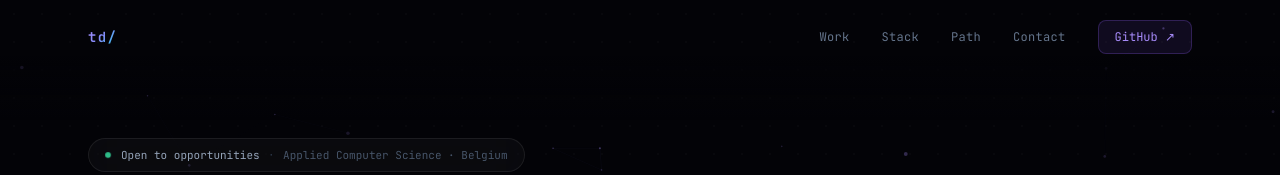
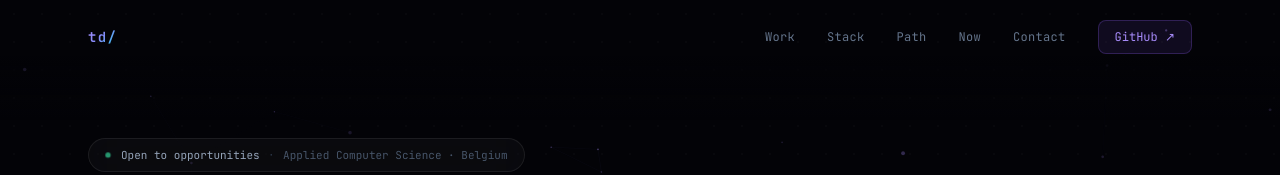
Before and after one commit to ThomasDelbrouck1/Portfolio, a Next.js app: page / in a window 1280 px wide. Shown: the top 175 px of the page. Built offline with nearby package versions, Linux system fonts and the light colour scheme.

Commit message:
Add activity feed section — internship prep log + status panel

```diff
--- a/app/page.tsx
+++ b/app/page.tsx
@@ -5,6 +5,7 @@ import Hero from "@/components/sections/Hero";
 import Projects from "@/components/sections/Projects";
 import Stack from "@/components/sections/Stack";
 import Timeline from "@/components/sections/Timeline";
+import Activity from "@/components/sections/Activity";
 import Contact from "@/components/sections/Contact";
 
 export default function Home() {
@@ -18,6 +19,7 @@ export default function Home() {
           <Projects />
           <Stack />
           <Timeline />
+          <Activity />
           <Contact />
         </main>
         <Footer />
--- a/components/layout/Navbar.tsx
+++ b/components/layout/Navbar.tsx
@@ -7,6 +7,7 @@ const links = [
   { label: "Work",    href: "#projects" },
   { label: "Stack",   href: "#stack" },
   { label: "Path",    href: "#timeline" },
+  { label: "Now",     href: "#activity" },
   { label: "Contact", href: "#contact" },
 ];
 
--- /dev/null
+++ b/components/sections/Activity.tsx
@@ -0,0 +1,129 @@
+"use client";
+
+import { activityEvents, statusItems } from "@/data/activity";
+import type { ActivityEvent } from "@/data/activity";
+import { formatRelativeTime } from "@/lib/utils";
+
+const levelConfig: Record<ActivityEvent["level"], { label: string; classes: string }> = {
+  success: {
+    label:   "OK",
+    classes: "text-emerald-400 bg-emerald-400/8 border border-emerald-400/20",
+  },
+  info: {
+    label:   "INFO",
+    classes: "text-cyan-400 bg-cyan-400/8 border border-cyan-400/20",
+  },
+  debug: {
+    label:   "DEBUG",
+    classes: "text-slate-400 bg-slate-400/6 border border-slate-400/15",
+  },
+  warn: {
+    label:   "WARN",
+    classes: "text-amber-400 bg-amber-400/8 border border-amber-400/20",
+  },
+};
+
+function FeedEntry({ event, index }: { event: ActivityEvent; index: number }) {
+  const lvl = levelConfig[event.level];
+  return (
+    <div
+      className="flex items-start gap-3 py-2.5 border-b border-white/[0.05] last:border-0 group hover:bg-white/[0.02] px-3 -mx-3 rounded-lg transition-colors duration-150 animate-fade-up"
+      style={{ animationDelay: `${index * 60}ms`, opacity: 0 }}
+    >
+      <span className={`shrink-0 font-mono text-[10px] px-1.5 py-0.5 rounded mt-0.5 ${lvl.classes}`}>
+        {lvl.label}
+      </span>
+      <span className="flex-1 text-sm text-slate-500 group-hover:text-slate-400 transition-colors leading-snug">
+        {event.message}
+      </span>
+      <span className="shrink-0 font-mono text-[11px] text-slate-700 whitespace-nowrap">
+        {formatRelativeTime(event.timestamp)}
+      </span>
+    </div>
+  );
+}
+
+export default function Activity() {
+  return (
+    <section id="activity" className="py-28 relative">
+      <div className="relative max-w-6xl mx-auto px-6">
+        <div className="grid lg:grid-cols-3 gap-8">
+
+          {/* Left — header + status panel */}
+          <div className="lg:col-span-1">
+            <SectionLabel />
+            <h2 className="text-3xl md:text-4xl font-bold text-slate-100 mb-3">
+              What I&apos;m Working On
+            </h2>
+            <p className="text-slate-500 text-sm leading-relaxed mb-8">
+              Preparing for my internship at BASF in 2026 — sharpening Python,
+              data skills, and ML concepts while finishing my degree.
+            </p>
+
+            {/* Status panel */}
+            <div className="glass rounded-2xl p-4">
+              <div className="flex items-center justify-between mb-4 pb-3 border-b border-white/[0.06]">
+                <span className="font-mono text-[10px] tracking-widest text-slate-600 uppercase">
+                  Current status
+                </span>
+                <div className="flex items-center gap-1.5">
+                  <span className="relative flex h-1.5 w-1.5">
+                    <span className="animate-ping absolute inline-flex h-full w-full rounded-full bg-emerald-400 opacity-60" />
+                    <span className="relative inline-flex rounded-full h-1.5 w-1.5 bg-emerald-400" />
+                  </span>
+                  <span className="font-mono text-[10px] text-emerald-400">ACTIVE</span>
+                </div>
+              </div>
+              <div className="space-y-2.5">
+                {statusItems.map(({ label, value }) => (
+                  <div key={label} className="flex justify-between items-center">
+                    <span className="font-mono text-[11px] text-slate-600">{label}</span>
+                    <span className="font-mono text-[11px] text-slate-400">{value}</span>
+                  </div>
+                ))}
+              </div>
+            </div>
+          </div>
+
+          {/* Right — log feed */}
+          <div className="lg:col-span-2">
+            <div className="glass rounded-2xl p-5">
+              {/* Feed header */}
+              <div className="flex items-center justify-between mb-4 pb-3 border-b border-white/[0.06]">
+                <span className="font-mono text-[10px] tracking-widest text-slate-600 uppercase">
+                  Log stream
+                </span>
+                <div className="flex items-center gap-1.5">
+                  <span className="relative flex h-1.5 w-1.5">
+                    <span className="animate-ping absolute inline-flex h-full w-full rounded-full bg-emerald-400 opacity-60" />
+                    <span className="relative inline-flex rounded-full h-1.5 w-1.5 bg-emerald-400" />
+                  </span>
+                  <span className="font-mono text-[10px] text-emerald-400">LIVE</span>
+                </div>
+              </div>
+
+              {/* Entries */}
+              <div>
+                {activityEvents.map((event, i) => (
+                  <FeedEntry key={event.id} event={event} index={i} />
+                ))}
+              </div>
+            </div>
+          </div>
+
+        </div>
+      </div>
+    </section>
+  );
+}
+
+function SectionLabel() {
+  return (
+    <div className="flex items-center gap-2.5 mb-4">
+      <span className="font-mono text-[10px] text-emerald-400">▸</span>
+      <span className="font-mono text-[10px] tracking-[0.2em] text-slate-600 uppercase">
+        05 · Now
+      </span>
+    </div>
+  );
+}
--- /dev/null
+++ b/data/activity.ts
@@ -0,0 +1,76 @@
+export interface ActivityEvent {
+  id: string;
+  timestamp: string;
+  message: string;
+  level: "success" | "info" | "debug" | "warn";
+}
+
+export const activityEvents: ActivityEvent[] = [
+  {
+    id: "a1",
+    timestamp: "2026-06-10T10:00:00",
+    message: "Reviewing Python data structures and algorithm patterns — sharpening fundamentals ahead of BASF internship",
+    level: "info",
+  },
+  {
+    id: "a2",
+    timestamp: "2026-06-08T15:30:00",
+    message: "Finished exam preparation for Q4 Applied Computer Science modules",
+    level: "success",
+  },
+  {
+    id: "a3",
+    timestamp: "2026-06-07T11:00:00",
+    message: "Exploring pandas and scikit-learn — building intuition for data manipulation and basic ML pipelines",
+    level: "debug",
+  },
+  {
+    id: "a4",
+    timestamp: "2026-06-05T09:00:00",
+    message: "Revisiting Qiskit and quantum circuit fundamentals — connecting theory from the IBM project to internship context",
+    level: "info",
+  },
+  {
+    id: "a5",
+    timestamp: "2026-06-03T14:00:00",
+    message: "Practising clean code habits in Python — readable over clever, functions that do one thing",
+    level: "success",
+  },
+  {
+    id: "a6",
+    timestamp: "2026-06-01T10:30:00",
+    message: "Reading up on data pipeline architecture and ETL patterns — understanding how data flows at scale",
+    level: "info",
+  },
+  {
+    id: "a7",
+    timestamp: "2026-05-27T16:00:00",
+    message: "Working on explaining technical topics clearly — practising the ability to break down complex concepts simply",
+    level: "debug",
+  },
+  {
+    id: "a8",
+    timestamp: "2026-05-25T13:00:00",
+    message: "Researching ML model deployment patterns and how to bridge training to production environments",
+    level: "info",
+  },
+  {
+    id: "a9",
+    timestamp: "2026-05-18T11:00:00",
+    message: "Deep-diving into NumPy vectorisation and performance — understanding why it matters for real data workloads",
+    level: "debug",
+  },
+  {
+    id: "a10",
+    timestamp: "2026-05-05T09:00:00",
+    message: "Wrapped up the quantum ML project with IBM — finalised documentation and noted takeaways for the internship",
+    level: "success",
+  },
+];
+
+export const statusItems = [
+  { label: "Active focus",  value: "Internship prep" },
+  { label: "Focus stack",   value: "Python / ML" },
+  { label: "School year",   value: "3rd year" },
+  { label: "Internship",    value: "BASF · 2026" },
+];
--- /dev/null
+++ b/lib/utils.ts
@@ -0,0 +1,16 @@
+export function formatRelativeTime(timestamp: string): string {
+  const now = new Date();
+  const date = new Date(timestamp);
+  const diffMs = now.getTime() - date.getTime();
+  const days = Math.floor(diffMs / (1000 * 60 * 60 * 24));
+
+  if (days === 0) return "today";
+  if (days === 1) return "1d ago";
+  if (days < 7) return `${days}d ago`;
+  if (days < 14) return "1w ago";
+  if (days < 21) return "2w ago";
+  if (days < 28) return "3w ago";
+  const months = Math.floor(days / 30);
+  if (months === 1) return "1mo ago";
+  return `${months}mo ago`;
+}
```
